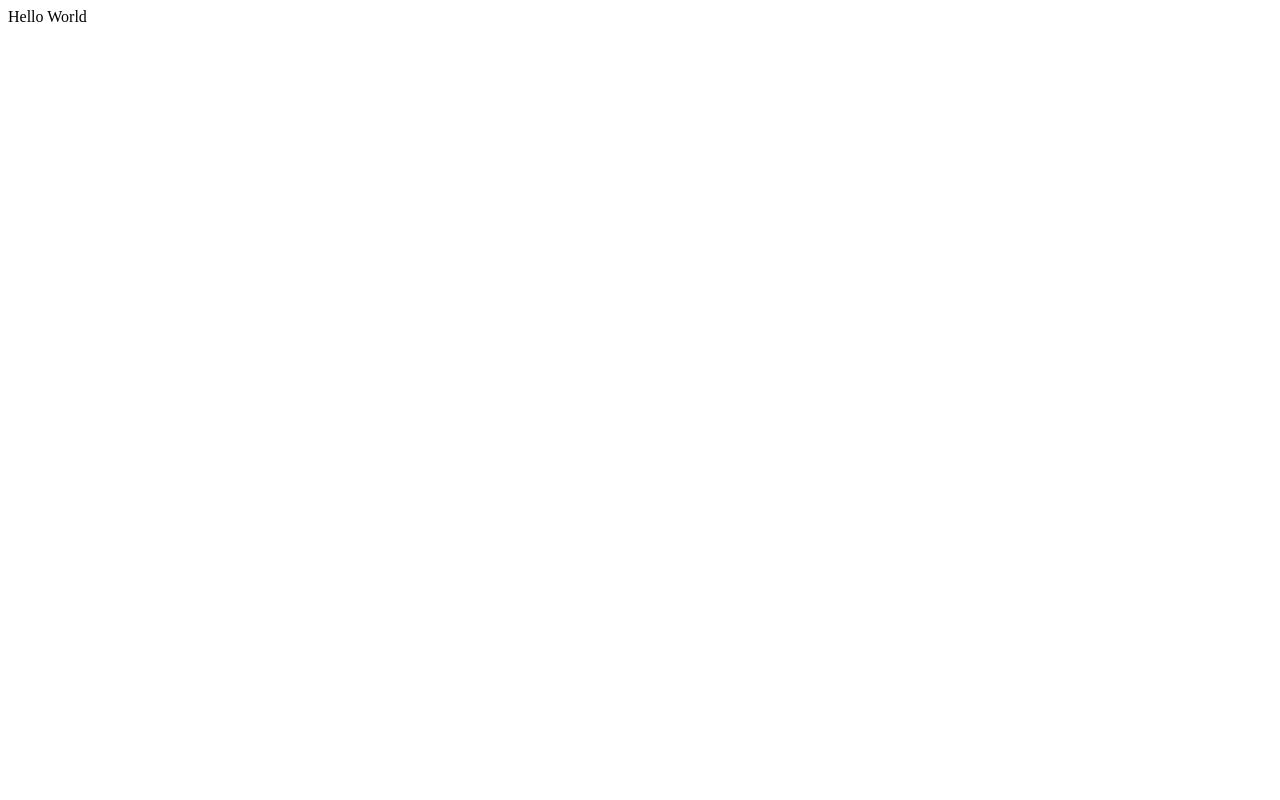
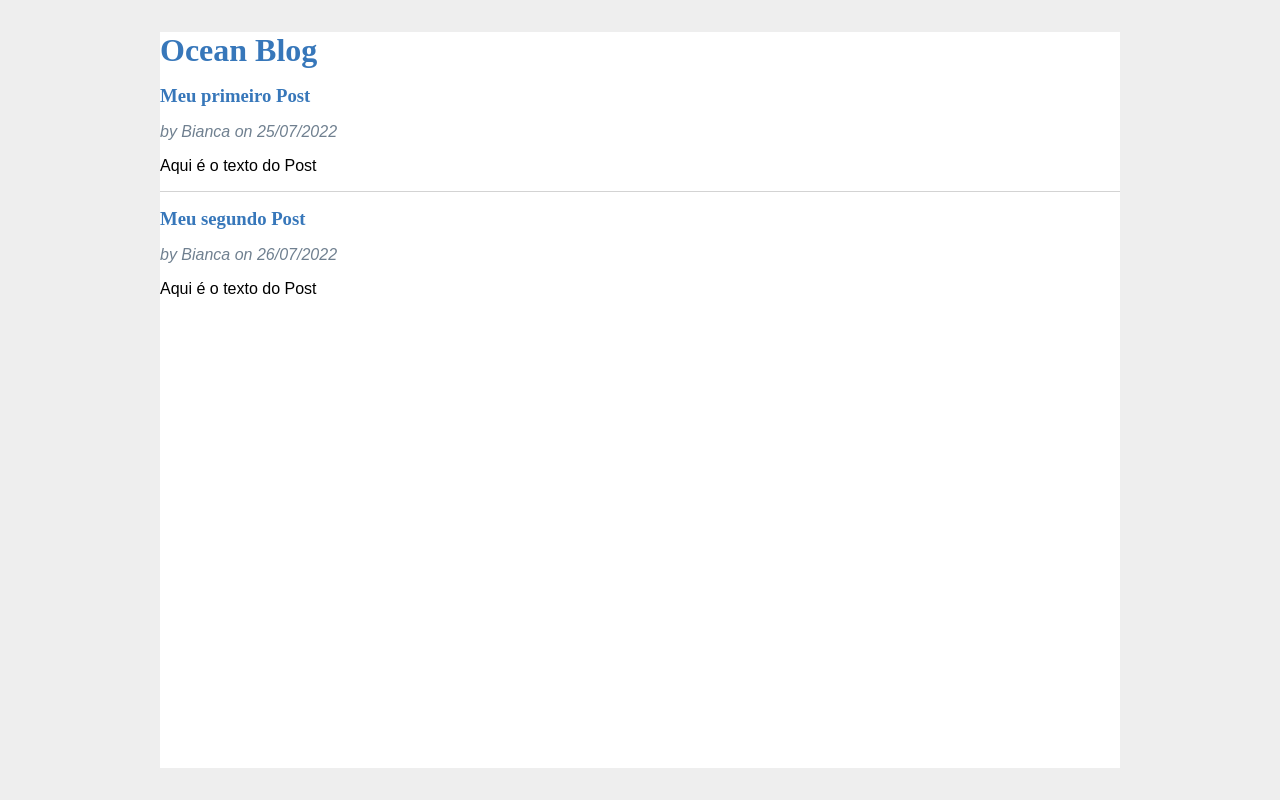
Before and after one commit to BiancaOliveira90/Ocean_blog, a Flask app: page / in a window 1280 px wide. Before the commit the page is almost empty. Run offline with Flask 2, Linux system fonts and the light colour scheme.

Commit message:
Alteração de pagina html e criação de css

```diff
--- a/app.py
+++ b/app.py
@@ -1,24 +1,24 @@
 from flask import Flask, render_template
+from datetime import datetime
 
 app = Flask("hello")
 
+posts = [
+    {
+        "title": "Meu primeiro Post",
+        "body": "Aqui é o texto do Post",
+        "author": "Bianca",
+        "created": datetime (2022, 7 ,25)
+    },
+    {
+       "title": "Meu segundo Post",
+        "body": "Aqui é o texto do Post",
+        "author": "Bianca",
+        "created": datetime (2022, 7 ,26)
+    },
+
+        ]
+
 @app.route("/")
-@app.route("/hello")
-def hello():
-    return "Hello World"
-
-@app.route("/meucontato")
-def meuContato():
-    return render_template("index.html")
-
-
-@app.route("/Dylan")
-def Dylan():
-    return """<html>
-    <head>
-         <title> Dylan </title>
-    </head>
-    <body>
-    <h1>Te amo bem grandão!</h1>
-    </body>
-    </html>"""
+def index():
+    return render_template("index.html", posts=posts)
--- /dev/null
+++ b/static/style.css
@@ -0,0 +1,38 @@
+html{
+    font-family: sans-serif;
+    background: #eeeeee;
+    padding: 1rem;
+
+}
+body{
+
+    max-width: 960px;
+    margin: 0 auto;
+    background: white;
+}
+h1{
+    font-family:serif;
+    color: #3777ba;
+    margin: 1rem 0;
+}
+
+hr{
+    border: none;
+    border-top: 1px solid lightgray;
+}
+
+.content{
+    padding: 0 1rem 1 rem;
+}
+
+.post > header > div:first-of-type{
+    flex: auto;
+}
+.post .about{
+    color:slategray;
+    font-style: italic;
+}
+
+.post .body{
+    white-space: pre-line;
+}
--- /dev/null
+++ b/templates/base.html
@@ -0,0 +1,18 @@
+<html>
+    <head>
+         <title> {% block title %} {% endblock %} - Ocean Blog </title>
+         <link rel="stylesheet" href="/static/style.css">
+    </head>
+
+    <body>
+        <h1> Ocean Blog </h1>
+        <nav>
+        </nav>
+
+        <section class="content" >
+            {% block content %}
+            {% endblock %}
+        </section>
+
+    </body>
+</html>
--- a/templates/index.html
+++ b/templates/index.html
@@ -1,16 +1,22 @@
-<html>
-    <head>
-         <title> Contatos </title>
-    </head>
-    <body>
-        <a href= "http://www.oceanbrasil.com/"> Isso é um link </a>
-        <h1>Bianca Oliveira</h1>
-        <h2>biancaribeiro_lb@hotmail.com</h2>
-        <h3>11951354472</h3>
+{% extends "base.html" %}
 
-        <ol>
-            <li> item 1</li>
-            <li> item 2</li>
-        </ol>
-    </body>
-</html>
+{% block title %} Página Inicial {% endblock %}
+
+{% block content %}
+{% for post in posts %}
+            <article class="post">
+                <header>
+                    <div>
+                       <h1>{{ post.title }}</h1>
+                       <div class="about">
+                           by {{ post.author }} on {{ post.created.strftime('%d/%m/%Y')}}
+                       </div>
+                    </div>
+                </header>
+                <p class="body"> {{post.body}} </p>
+            </article>
+            {% if not loop.last %}
+                <hr>
+            {% endif %}
+{% endfor %}
+{% endblock %}
```
Also changed, not shown: templates/login.html (added, +7 -0 lines).
